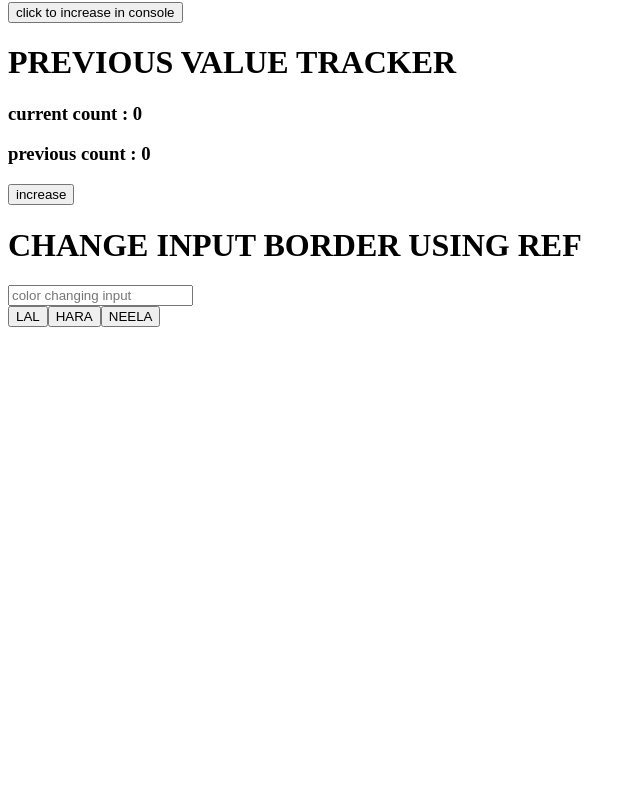
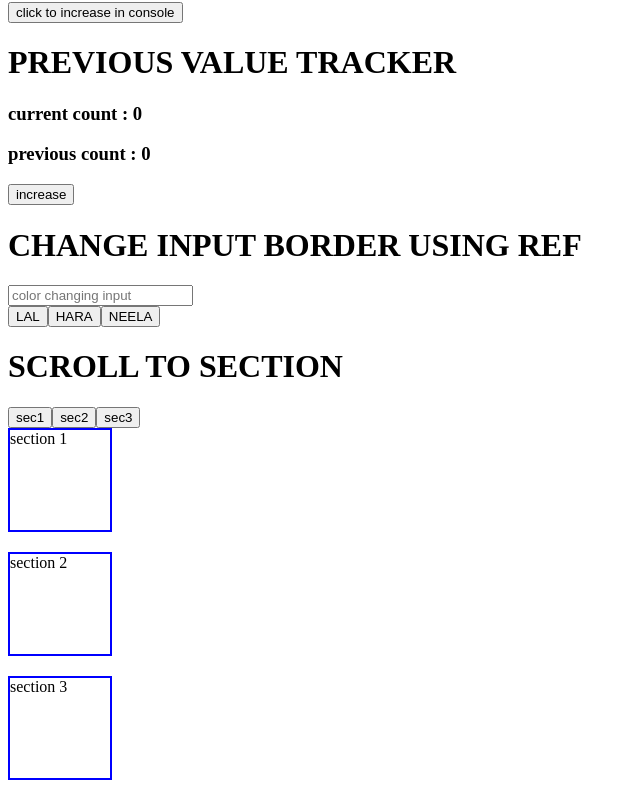
Before and after one commit to mdyasinreza1510/LEARNING_REACT, a React (Vite) app in the folder project1/: page / in a window 1280 px wide. Shown: the part 313-1113 px from the top of the page, without its empty margins (0-640 px from the left). Before the commit the page ends 800 px from the top, so only its background shows below. Built offline with nearby package versions, Linux system fonts and the light colour scheme.

Commit message:
practiced a got to section tool idk what its called

```diff
--- a/project1/src/UseRef.jsx
+++ b/project1/src/UseRef.jsx
@@ -123,8 +123,30 @@ function blue(){
 
 
 
+//Q6.......................SCROLL TO SECTION.............................
 
+const secref1=useRef();
+const secref2=useRef();
+const secref3=useRef();
 
+function sec1(){
+    secref1.current.scrollIntoView()
+    secref1.current.innerText="youre in section 1";
+    secref2.current.innerText=" ";
+    secref3.current.innerText=" ";
+}
+function sec2(){
+    secref2.current.scrollIntoView()
+    secref2.current.innerText="youre in section 2";
+    secref1.current.innerText=" ";
+    secref3.current.innerText=" ";
+}
+function sec3(){
+    secref3.current.scrollIntoView()
+    secref3.current.innerText="youre in section 3";
+    secref1.current.innerText=" ";
+    secref2.current.innerText=" ";
+}
 
 
 
@@ -195,6 +217,24 @@ function blue(){
     <button onClick={green}> HARA</button>
     <button onClick={blue}> NEELA</button>
 </div>
+
+
+
+
+
+{/* .............................SCROLL TO SECTION................... */}
+
+
+<h1>SCROLL TO SECTION</h1>
+<button onClick={sec1}>sec1</button>
+<button onClick={sec2}>sec2</button>
+<button onClick={sec3}>sec3</button>
+<div className='sec' ref={secref1}>section 1</div>
+<div className='sec' ref={secref2}>section 2</div>
+<div className='sec' ref={secref3}>section 3</div>
+
+
+
     </>);
 
 }
--- a/project1/src/index.css
+++ b/project1/src/index.css
@@ -265,3 +265,10 @@ body{
     border-radius: 25px;
 }
 */
+
+.sec{
+    margin-bottom: 20px;
+    height: 100px;
+    width: 100px;
+    border: 2px solid blue;
+}
```
